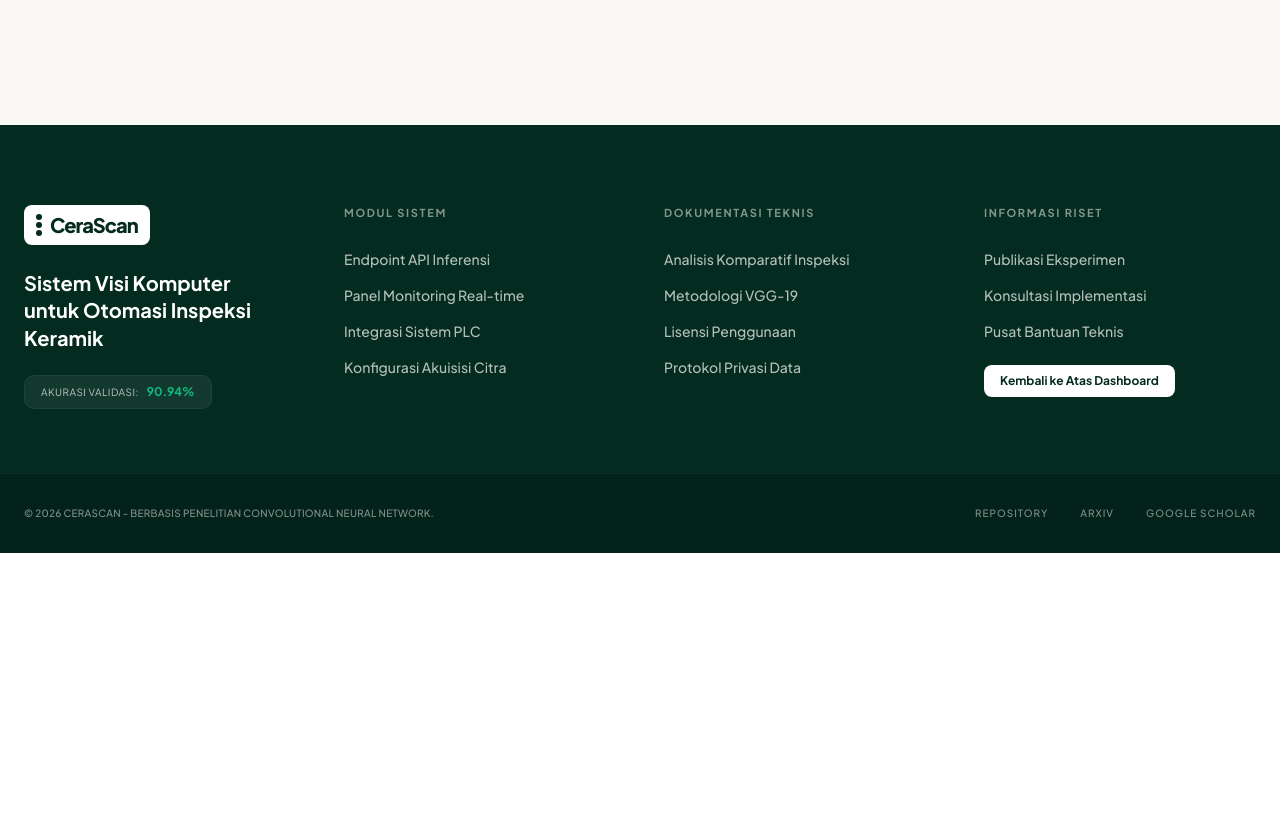
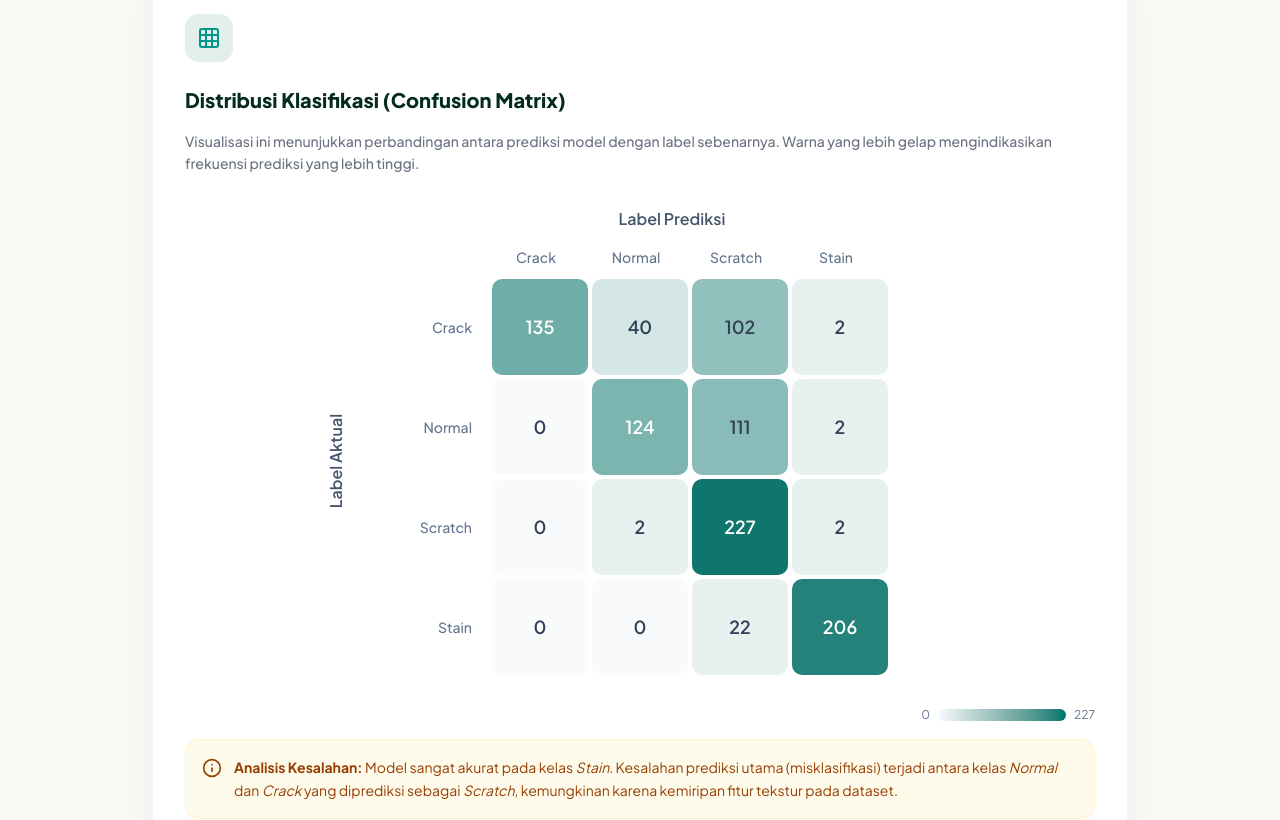
Before and after one commit to Churma16/cerascan-frontend-react, a React (Vite) app: page /insights in a window 1280 px wide. Shown: the part 2040-2860 px from the top of the page. Before the commit the page ends 2593 px from the top, so only its background shows below. Built offline with nearby package versions, Linux system fonts and the light colour scheme; no server answers.

Commit message:
feat(InsightsPage): add ConfusionMatrixCard component for model evaluation visualization

```diff
--- a/src/features/insight/InsightsPage.jsx
+++ b/src/features/insight/InsightsPage.jsx
@@ -6,6 +6,7 @@ import DatasetProportionCard from './components/DatasetProportionCard';
 import AnovaCard from '@/features/insight/components/AnovaCard.jsx';
 import ModelSampleCard from '@/features/insight/components/ModelSampleCard.jsx';
 import ArchitectureComparisonCard from '@/features/insight/components/ArchitectureComparisonCard.jsx';
+import ConfusionMatrixCard from '@/features/insight/components/ConfusionMatrixCard.jsx';
 
 export default function InsightsPage() {
     return (
@@ -15,8 +16,8 @@ export default function InsightsPage() {
                     Insight Evaluasi Model
                 </h1>
                 <p className="text-lg text-gray-500 max-w-2xl mx-auto font-medium">
-                    Rangkuman evaluasi sistem dari 36 skenario pelatihan hyperparameter yang
-                    dilakukan menggunakan VGG-19.
+                    Rangkuman evaluasi sistem dari 36 skenario pelatihan hyperparameter yang dilakukan menggunakan
+                    VGG-19.
                 </p>
             </div>
 
@@ -31,6 +32,7 @@ export default function InsightsPage() {
                     <ModelSampleCard />
                 </div>
                 <ArchitectureComparisonCard />
+                <ConfusionMatrixCard />
             </div>
         </div>
     );
--- /dev/null
+++ b/src/features/insight/components/ConfusionMatrixCard.jsx
@@ -0,0 +1,107 @@
+import React, { useState } from 'react';
+import { Grid, Info } from 'lucide-react';
+
+export default function ConfusionMatrixCard() {
+    const labels = ['Crack', 'Normal', 'Scratch', 'Stain'];
+    const matrixData = [
+        [135, 40, 102, 2], // Aktual: Crack
+        [0, 124, 111, 2], // Aktual: Normal
+        [0, 2, 227, 2], // Aktual: Scratch
+        [0, 0, 22, 206], // Aktual: Stain
+    ];
+
+    const maxValue = 227;
+
+    // State untuk interaksi hover
+    const [hoveredCell, setHoveredCell] = useState(null);
+
+    const getBackgroundColor = (value) => {
+        if (value === 0) return 'rgba(248, 250, 252, 1)'; // slate-50 untuk nilai 0
+        const intensity = Math.max(0.1, value / maxValue);
+        return `rgba(15, 118, 110, ${intensity})`; // teal-700 dengan opacity
+    };
+
+    const getTextColor = (value) => {
+        return value / maxValue > 0.5 ? 'text-white' : 'text-slate-700';
+    };
+
+    return (
+        <div className="bg-white border border-gray-100 rounded-lg p-8 shadow-[0_8px_30px_rgb(0,0,0,0.04)] relative">
+            <div className="w-12 h-12 bg-[#E3EFEA] rounded-xl flex items-center justify-center mb-6">
+                <Grid className="w-6 h-6 text-teal-600" />
+            </div>
+            <h3 className="text-xl font-black text-[#042B1F] mb-4">Distribusi Klasifikasi (Confusion Matrix)</h3>
+            <p className="text-sm font-medium text-gray-500 mb-8 leading-relaxed">
+                Visualisasi ini menunjukkan perbandingan antara prediksi model dengan label sebenarnya. Warna yang lebih
+                gelap mengindikasikan frekuensi prediksi yang lebih tinggi.
+            </p>
+
+            <div className="">
+                <div className="min-w-150 flex flex-col items-center">
+                    <div className="text-center font-semibold text-slate-600 mb-4 ml-16">Label Prediksi</div>
+
+                    <div className="flex relative">
+                        <div className="flex items-center justify-center w-12 -ml-12 absolute h-full -left-8">
+                            <div className="transform -rotate-90 font-semibold text-slate-600 whitespace-nowrap">
+                                Label Aktual
+                            </div>
+                        </div>
+
+                        <div className="flex flex-col gap-1">
+                            <div className="flex gap-1 ml-24 mb-2">
+                                {labels.map((label, idx) => (
+                                    <div
+                                        key={`header-${idx}`}
+                                        className="w-24 text-center font-medium text-slate-500 text-sm"
+                                    >
+                                        {label}
+                                    </div>
+                                ))}
+                            </div>
+
+                            {matrixData.map((row, rowIndex) => (
+                                <div key={`row-${rowIndex}`} className="flex gap-1 items-center">
+                                    <div className="w-24 text-right pr-4 font-medium text-slate-500 text-sm">
+                                        {labels[rowIndex]}
+                                    </div>
+
+                                    {row.map((val, colIndex) => (
+                                        <div
+                                            key={`cell-${rowIndex}-${colIndex}`}
+                                            onMouseEnter={() => setHoveredCell({ row: rowIndex, col: colIndex })}
+                                            onMouseLeave={() => setHoveredCell(null)}
+                                            className={`
+                          w-24 h-24 flex items-center justify-center rounded-lg text-lg font-semibold transition-all duration-200 cursor-default
+                          ${hoveredCell?.row === rowIndex && hoveredCell?.col === colIndex ? 'scale-105 shadow-md ring-2 ring-teal-400 ring-offset-1 z-10' : 'z-0'}
+                          ${getTextColor(val)}
+                        `}
+                                            style={{ backgroundColor: getBackgroundColor(val) }}
+                                            title={`Aktual: ${labels[rowIndex]}, Prediksi: ${labels[colIndex]} \nJumlah: ${val}`}
+                                        >
+                                            {val}
+                                        </div>
+                                    ))}
+                                </div>
+                            ))}
+                        </div>
+                    </div>
+                </div>
+            </div>
+
+            <div className="flex items-center justify-end mt-8 gap-2 text-xs text-slate-500">
+                <span>0</span>
+                <div className="h-3 w-32 rounded-full bg-linear-to-r from-slate-50 to-teal-700"></div>
+                <span>{maxValue}</span>
+            </div>
+
+            <div className="bg-amber-50 border mt-4 border-amber-100 rounded-xl p-4 mb-8 flex gap-3 text-amber-800">
+                <Info className="shrink-0 mt-0.5" size={20} />
+                <div className="text-sm leading-relaxed">
+                    <strong>Analisis Kesalahan:</strong> Model sangat akurat pada kelas <em>Stain</em>. Kesalahan
+                    prediksi utama (misklasifikasi) terjadi antara kelas <em>Normal</em> dan <em>Crack</em> yang
+                    diprediksi sebagai <em>Scratch</em>, kemungkinan karena kemiripan fitur tekstur pada dataset.
+                </div>
+            </div>
+        </div>
+    );
+}
```
